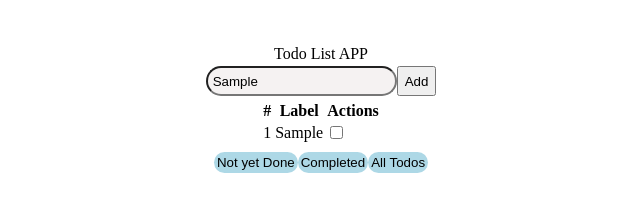
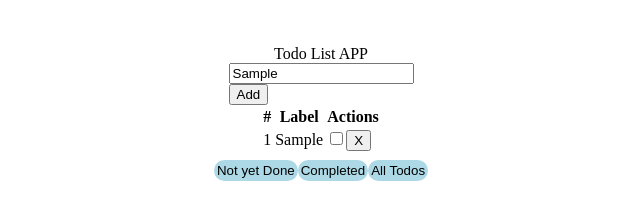
Before and after one commit to feridHelali/Todo_OO_vanilla, a website built with Vite: page index.html in a window 1280 px wide. Both pictures are taken after typing "Sample" into the empty fields and a click on the button "Add". Shown: the whole page, without its empty margins (319-959 px from the left). Built offline with nearby package versions, Linux system fonts and the light colour scheme.

Commit message:
fix checkbox event listenr

```diff
--- a/index.html
+++ b/index.html
@@ -11,8 +11,8 @@
 <body>
   <div class="app__body">
     <div class="app__title">Todo List APP</div>
-    <div class="app__search">
-      <form class="app__search__form">
+    <div class="app__addtodo">
+      <form class="app__addtodo__form">
         <input
         id="add_input"
         type="text"
@@ -20,7 +20,7 @@
         max="100"
         placeholder="Type your task todo here...">
       </form>
-      <button id="add_button">Add</button>
+      <button id="add__todo__button">Add</button>
     </div>
     <div >
       <table>
--- a/lib/todolist.view.js
+++ b/lib/todolist.view.js
@@ -1,7 +1,7 @@
 class TodoView {
 
     constructor() {
-        this.addTodo = document.querySelector('#add_button')
+        this.addTodo = document.querySelector('#add__todo__button')
         this.todoOutput = document.querySelector('#todo_output')
         this.addInput = document.querySelector('#add_input')
         this.not_done_button = document.querySelector('#not_done_button')
@@ -20,20 +20,26 @@ class TodoView {
         toDos.forEach(todo => {
             let todoLine=document.createElement('tr')
              todoLine.innerHTML = `<tr>
-                <td>
+                <td data-id="${todo.id}" id="${todo.id}">
                         ${todo.id}
                 </td>
                 <td>
                         ${todo.label}
                 </td>
-                    <input type="checkbox" name="done">
-
+                    <input type="checkbox" name="done" id=${todo.id}>
+                    <button>X</button>
                     </tr>
             `
 
+            let toggleCheckBox =todoLine.childNodes[5]
+            toggleCheckBox.addEventListener('change',e=>console.dir(e.target.id))
             this.todoOutput.appendChild(todoLine)
         });
+
+
     }
+
+
 
 
 }
```
